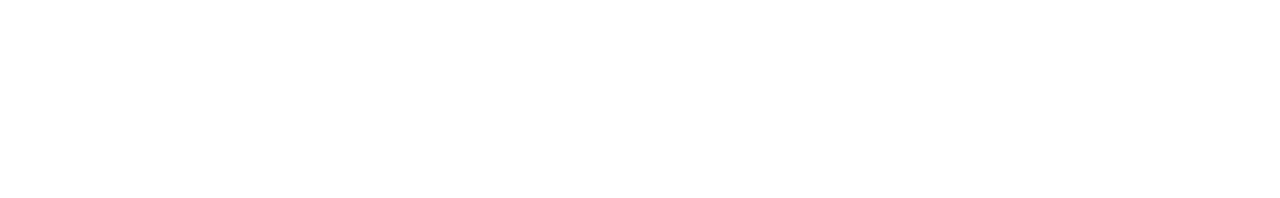
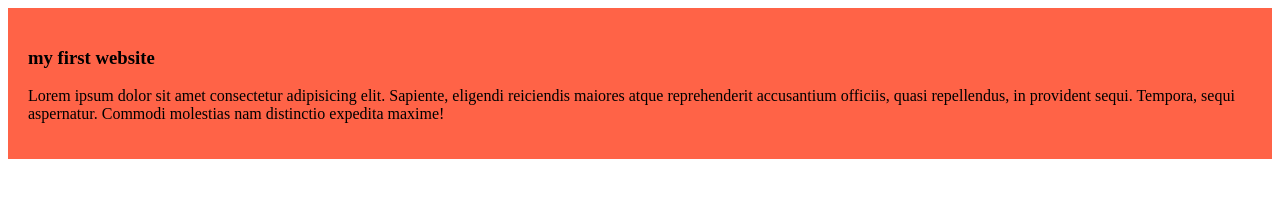
Before and after one commit to shiblyGitHub/my-simple-website, a plain HTML site: page index.html in a window 1280 px wide. Drawn offline with Linux system fonts and the light colour scheme.

Commit message:
added the first blog

```diff
--- a/index.html
+++ b/index.html
@@ -4,8 +4,12 @@
     <meta charset="UTF-8">
     <meta name="viewport" content="width=device-width, initial-scale=1.0">
     <title>my simple website</title>
+    <link rel="stylesheet" href="styles/blog.css">
 </head>
 <body>
-
+    <div>
+        <h3>my first website</h3>
+        <p>Lorem ipsum dolor sit amet consectetur adipisicing elit. Sapiente, eligendi reiciendis maiores atque reprehenderit accusantium officiis, quasi repellendus, in provident sequi. Tempora, sequi aspernatur. Commodi molestias nam distinctio expedita maxime!</p>
+    </div>
 </body>
 </html>
--- /dev/null
+++ b/styles/blog.css
@@ -0,0 +1,5 @@
+div
+{
+    background-color: tomato;
+    padding: 20px;
+}
```
